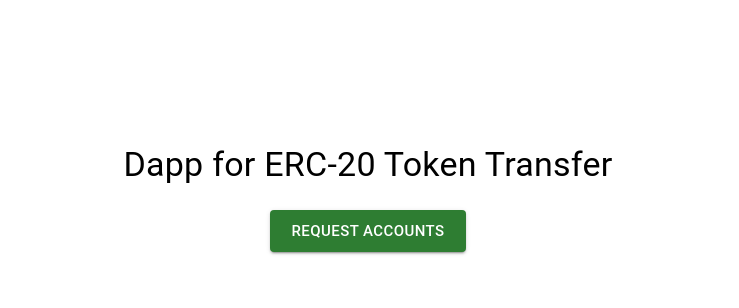
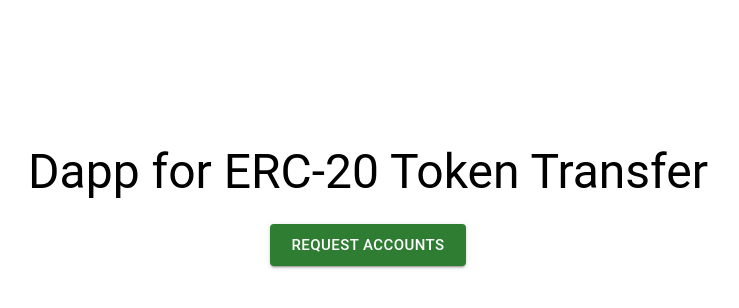
Before and after one commit to magicCicero/Dapp_4_ERC20_Token_Transfer, a React (Vite) app: page / in a window 1280 px wide. Shown: the top 308 px of the page, without its empty margins (272-1011 px from the left). Built offline with nearby package versions, Linux system fonts and the light colour scheme.

Commit message:
app.jsx update with customized style

```diff
--- a/src/App.jsx
+++ b/src/App.jsx
@@ -24,7 +24,7 @@ const Balance = ({ account }) => {
         );
     }
     return (
-        <Typography variant="body1" sx={{ mt: 2 }}>
+        <Typography variant="h6" sx={{ mt: 2 }}>
             Balance: <strong>{balance}</strong> tETH
         </Typography>
     );
@@ -62,13 +62,13 @@ function App() {
 
     return (
         <Box sx={{ p: 3, textAlign: "center", mt: 15 }}>
-            <Typography variant="h4" sx={{ mb: 3 }}>
+            <Typography variant="h3" sx={{ mb: 3 }}>
                 Dapp for ERC-20 Token Transfer
             </Typography>
 
             {account ? (
-                <Typography variant="body1" sx={{ mb: 2 }}>
-                    Account: <code>{account}</code>
+                <Typography variant="h6" sx={{ mb: 2 }}>
+                    Account: &nbsp; <code >{account}</code>
                 </Typography>
             ) : (
                 <Button
```
